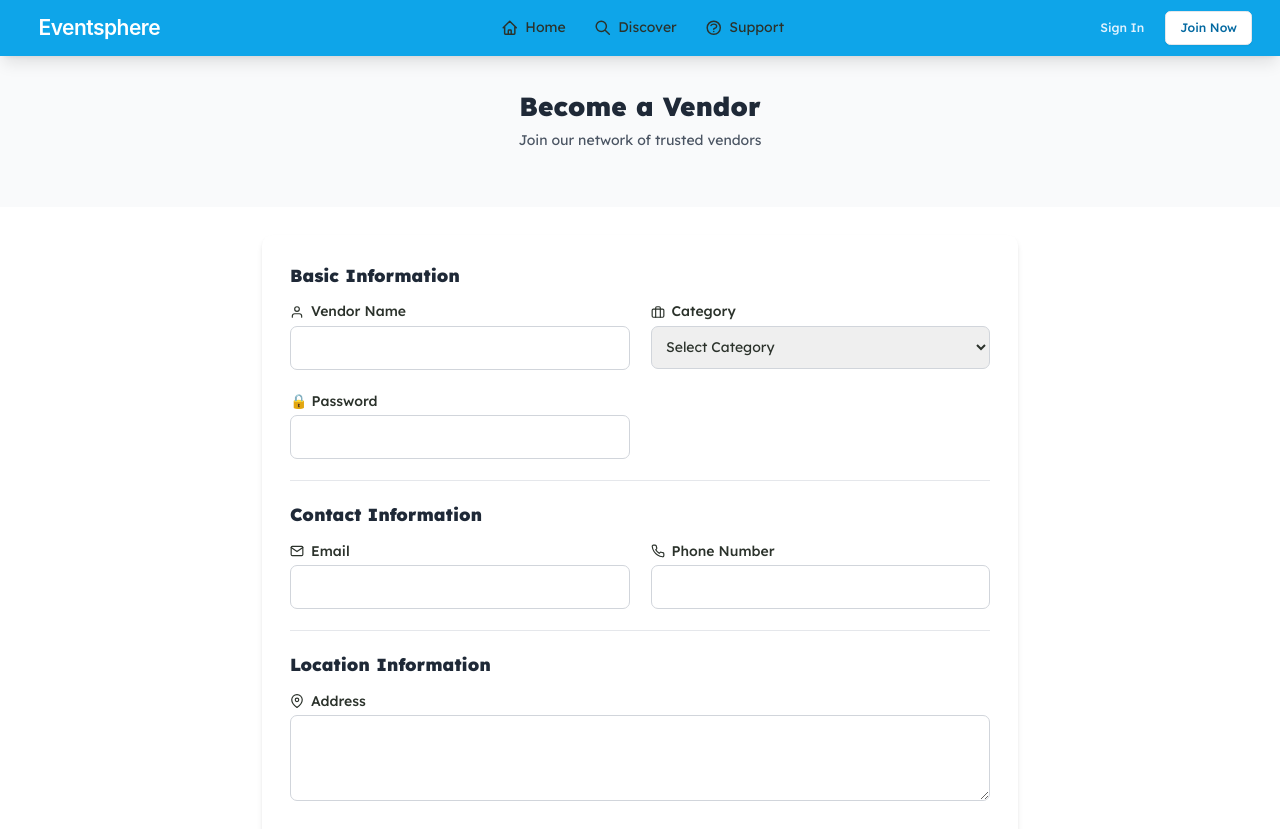
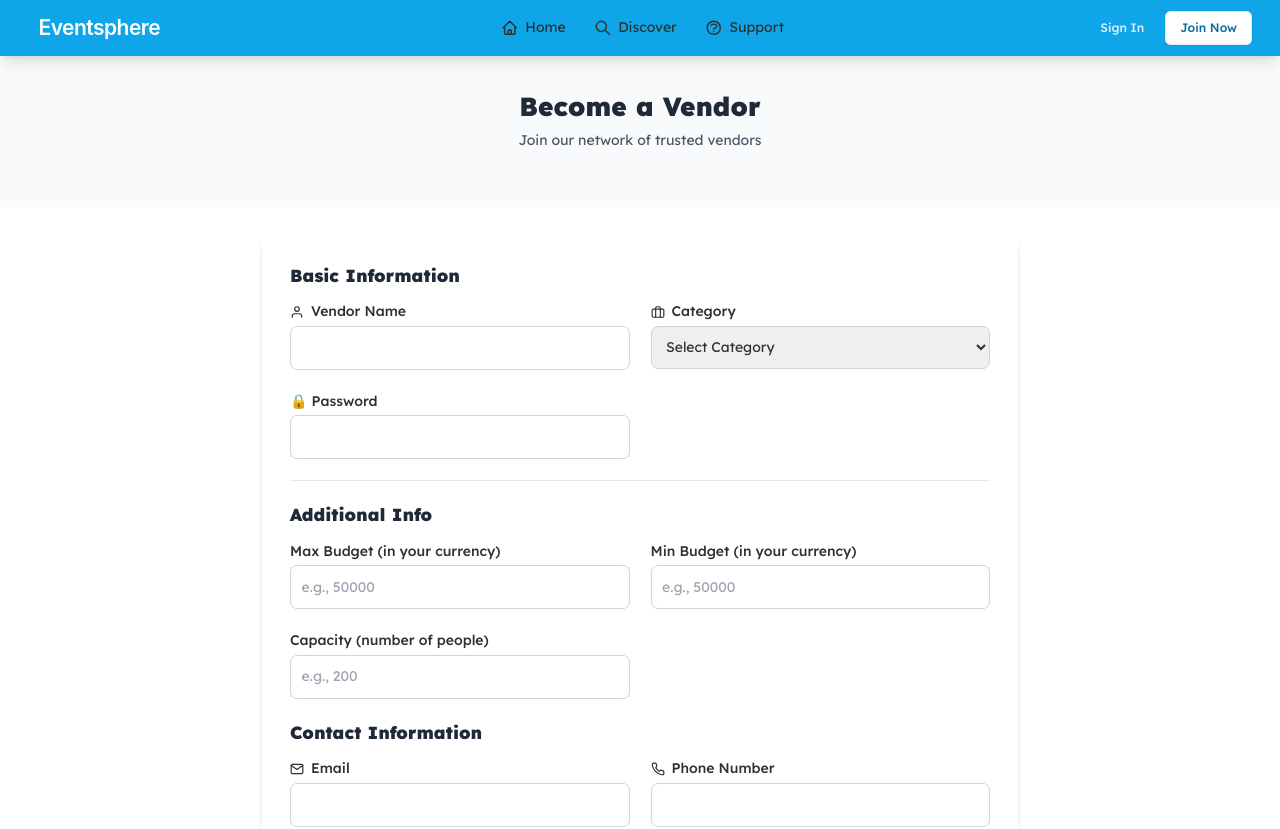
Before and after one commit to Pramodya690/event-management-system, a React (Vite) app in the folder frontend/: page /signup/vendor in a window 1280 px wide. Shown: the top 829 px of the page. Built offline with nearby package versions, Linux system fonts and the light colour scheme.

Commit message:
vendor changes

```diff
--- a/frontend/src/pages/Signup/SignupVendor.jsx
+++ b/frontend/src/pages/Signup/SignupVendor.jsx
@@ -12,7 +12,9 @@ const SignupVendor = () => {
     phone: '',
     address: '',
     cities: [],
-    password: ''
+    password: '',
+    capacity:'',
+    budget:''
   });
 
   const [submitting, setSubmitting] = useState(false);
@@ -74,7 +76,6 @@ const SignupVendor = () => {
     setSubmitting(false);
   }
 };
-
 
   return (
     <div className="min-h-screen flex flex-col">
@@ -148,6 +149,57 @@ const SignupVendor = () => {
             </section>
 
             <hr className="border-t border-gray-200" />
+
+            <section>
+              <h3 className="text-xl font-semibold text-gray-800 mb-4">Additional Info</h3>
+              <div className="grid grid-cols-1 md:grid-cols-2 gap-6">
+                <div>
+                  <label className="block font-medium mb-1">
+                    Max Budget (in your currency)
+                  </label>
+                  <input
+                    type="number"
+                    name="budget"
+                    value={vendorData.budget}
+                    onChange={handleChange}
+                    min="0"
+                    step="any"
+                    className="w-full p-3 border border-gray-300 rounded-lg"
+                    placeholder="e.g., 50000"
+                  />
+                </div>
+                <div>
+                  <label className="block font-medium mb-1">
+                    Min Budget (in your currency)
+                  </label>
+                  <input
+                    type="number"
+                    name="budget"
+                    value={vendorData.budget}
+                    onChange={handleChange}
+                    min="0"
+                    step="any"
+                    className="w-full p-3 border border-gray-300 rounded-lg"
+                    placeholder="e.g., 50000"
+                  />
+                </div>
+                <div>
+                  <label className="block font-medium mb-1">
+                    Capacity (number of people)
+                  </label>
+                  <input
+                    type="number"
+                    name="capacity"
+                    value={vendorData.capacity}
+                    onChange={handleChange}
+                    min="1"
+                    className="w-full p-3 border border-gray-300 rounded-lg"
+                    placeholder="e.g., 200"
+                  />
+                </div>
+              </div>
+            </section>
+
 
             {/* Contact Info */}
             <section>
```
Also changed, not shown: frontend/src/pages/Homepage/HomePage.jsx (+0 -161 lines), 1 other file (tests, documents, lock files or other folders).
